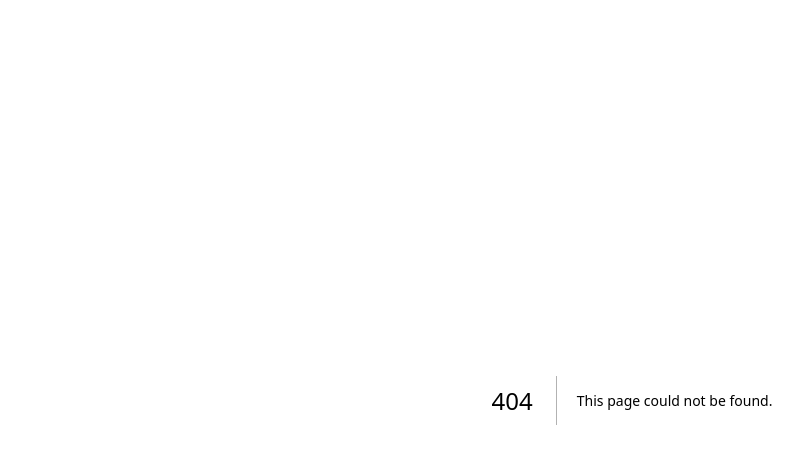
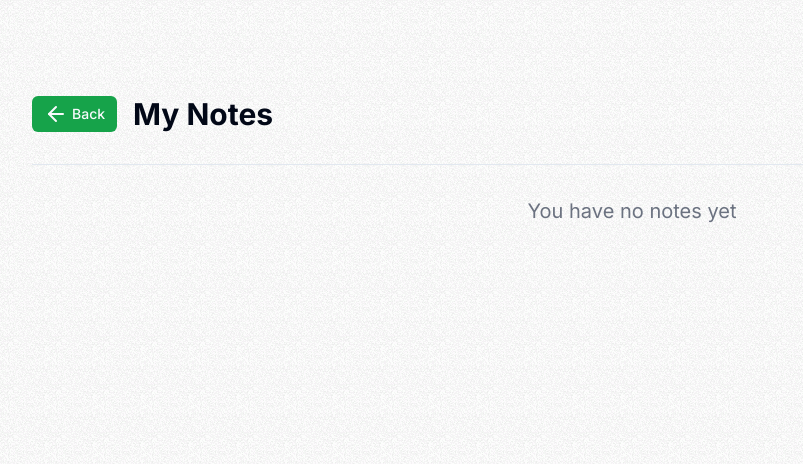
Before and after one commit to Jell13/note-taking, a Next.js app: page /dashboard in a window 1280 px wide. Before the commit this address had no page. Shown: the top 464 px of the page, without its empty margins (8-811 px from the left). Built offline with nearby package versions, Linux system fonts and the light colour scheme.

Commit message:
finished the base dashboard

```diff
--- a/package.json
+++ b/package.json
@@ -10,6 +10,7 @@
   },
   "dependencies": {
     "@clerk/nextjs": "^5.1.3",
+    "@radix-ui/react-separator": "^1.0.3",
     "@radix-ui/react-slot": "^1.0.2",
     "class-variance-authority": "^0.7.0",
     "clsx": "^2.1.1",
--- /dev/null
+++ b/src/app/dashboard/page.tsx
@@ -0,0 +1,41 @@
+import { UserButton } from '@clerk/nextjs'
+import { Button } from '@components/ui/button'
+import { Separator } from '@components/ui/separator'
+import { ArrowLeft } from 'lucide-react'
+import Link from 'next/link'
+import React from 'react'
+
+type Props = {}
+
+const Dashboard = (props: Props) => {
+  return (
+    <div className='min-h-screen grainy'>
+        <div className='max-w-7xl mx-auto p-10'>
+            <div className='h-14'/>
+            <div className='flex items-center justify-between md:flex-row flex-col'>
+                <div className='flex items-center'>
+                    <Link href="/">
+                        <Button className='bg-green-600' size="sm">
+                            <ArrowLeft className='mr-1'/>
+                            Back
+                        </Button>
+                    </Link>
+                    <div className='w-4'/>
+                    <h2 className='font-bold text-3xl'>My Notes</h2>
+                    <div className='w-4'/>
+                    <UserButton/>
+                </div>
+            </div>
+
+            <div className='h-8'/>
+            <Separator/>
+            <div className='h-8'/>
+            <div className='text-center'>
+                <h2 className='text-xl text-gray-500'>You have no notes yet</h2>
+            </div>
+        </div>
+    </div>
+  )
+}
+
+export default Dashboard
--- a/src/app/page.tsx
+++ b/src/app/page.tsx
@@ -3,6 +3,7 @@
 import TypewriterText from "@components/TypewriterText";
 import { Button } from "@components/ui/button";
 import { ArrowRight } from "lucide-react";
+import Link from "next/link";
 
 export default function Home() {
 
@@ -14,7 +15,9 @@
         <div className="mt-4"/>
         <h2 className="text-4xl"><TypewriterText/></h2>
         <div className="mt-8"/>
-        <Button className="bg-green-600">Get started <ArrowRight className="ml-2"/></Button>
+        <Link href="/dashboard">
+          <Button className="bg-green-600">Get started <ArrowRight className="ml-2"/></Button>
+        </Link>
       </div>
     </div>
   );
--- /dev/null
+++ b/src/components/ui/separator.tsx
@@ -0,0 +1,31 @@
+"use client"
+
+import * as React from "react"
+import * as SeparatorPrimitive from "@radix-ui/react-separator"
+
+import { cn } from "@/lib/utils"
+
+const Separator = React.forwardRef<
+  React.ElementRef<typeof SeparatorPrimitive.Root>,
+  React.ComponentPropsWithoutRef<typeof SeparatorPrimitive.Root>
+>(
+  (
+    { className, orientation = "horizontal", decorative = true, ...props },
+    ref
+  ) => (
+    <SeparatorPrimitive.Root
+      ref={ref}
+      decorative={decorative}
+      orientation={orientation}
+      className={cn(
+        "shrink-0 bg-border",
+        orientation === "horizontal" ? "h-[1px] w-full" : "h-full w-[1px]",
+        className
+      )}
+      {...props}
+    />
+  )
+)
+Separator.displayName = SeparatorPrimitive.Root.displayName
+
+export { Separator }
```
Also changed, not shown: 1 other file (tests, documents, lock files or other folders).
